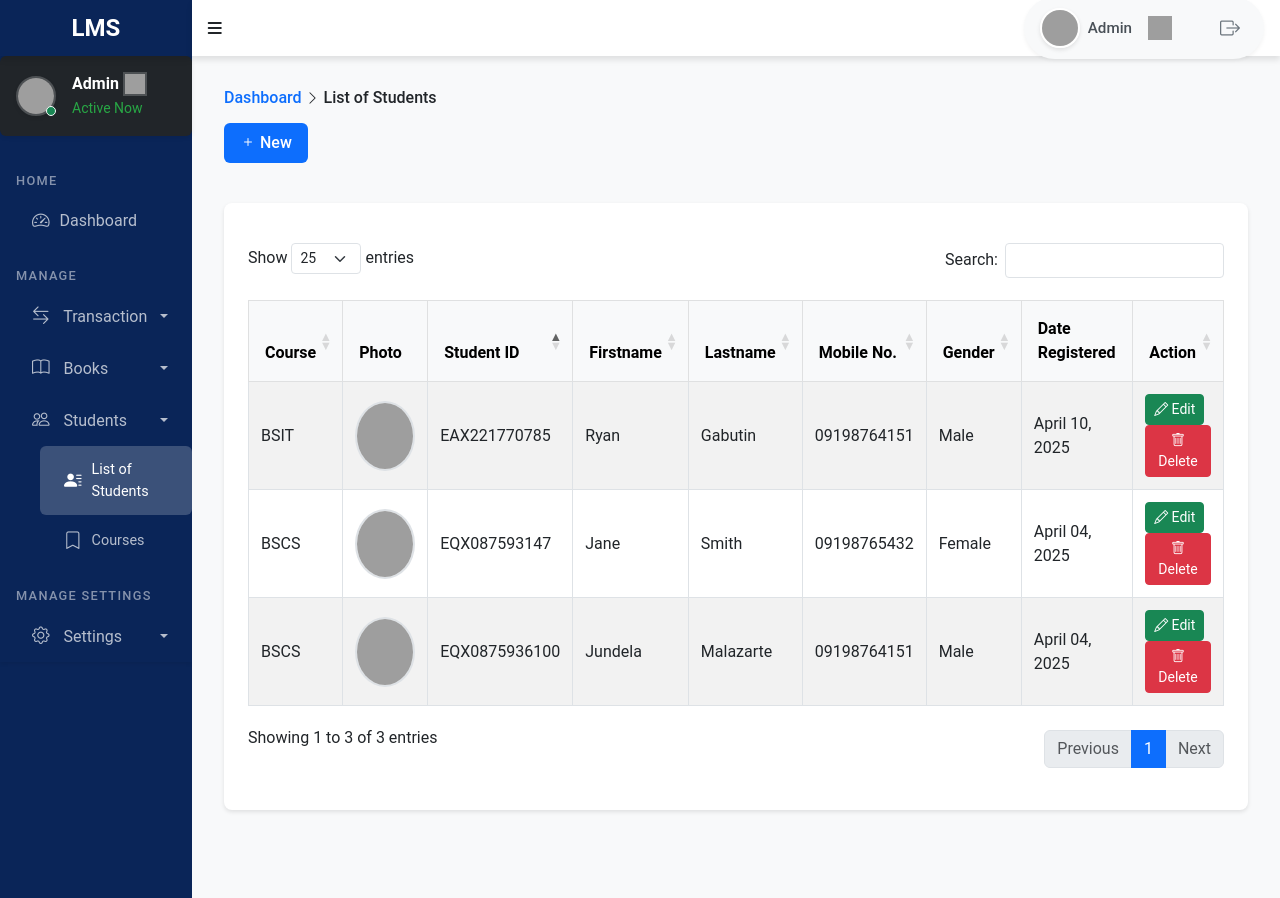
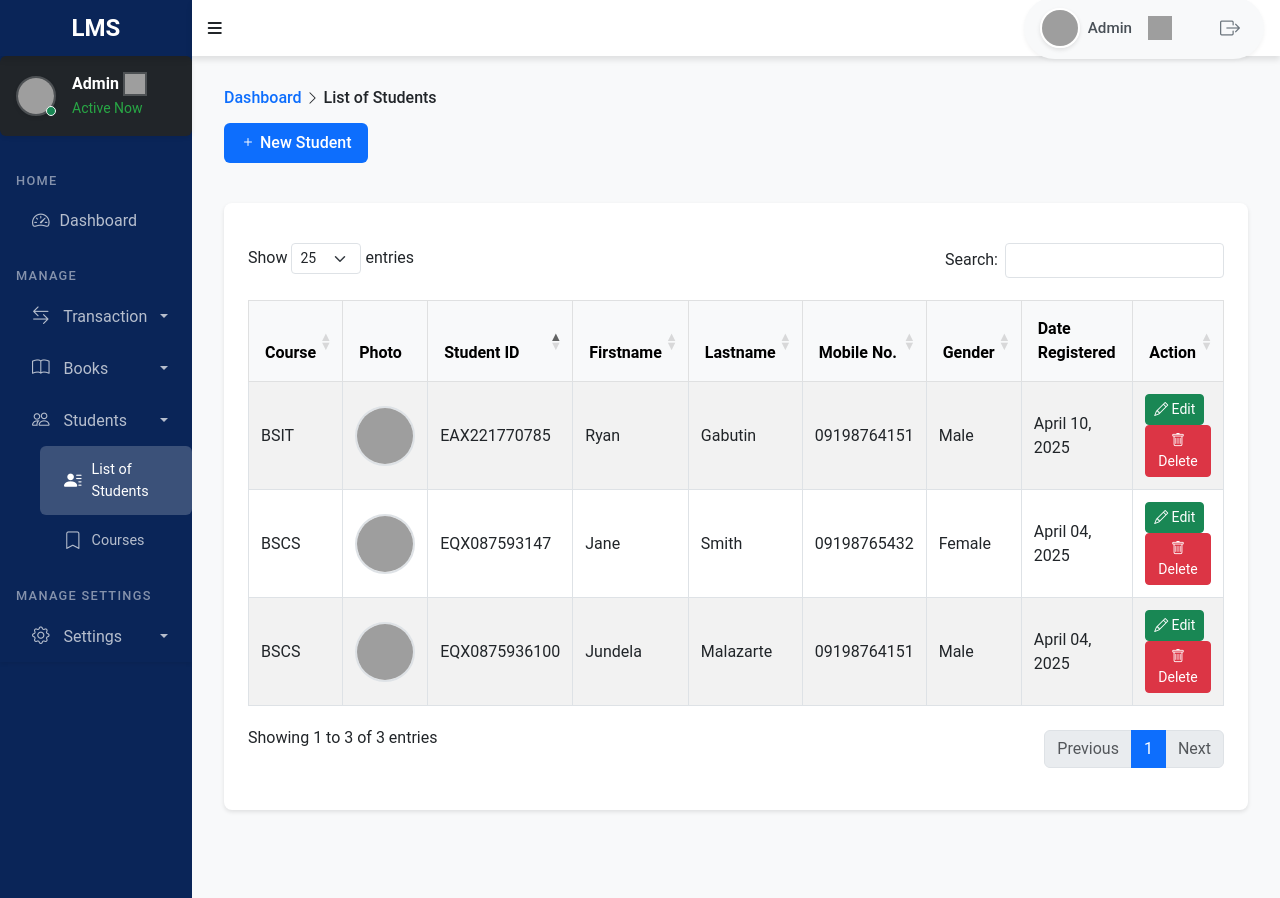
Before and after one commit to gabutin12/Borrow-LMS, a PHP site: page /list_students.php in a window 1280 px wide. Run offline with PHP 8.4, Linux system fonts and the light colour scheme; a user stored in the database is signed in; data comes from the database, SQL or seed files in the repository; some libraries are stand-ins or nearby versions; grey boxes are pictures that could not be loaded.

Commit message:
new buttons updated

```diff
--- a/borrow.php
+++ b/borrow.php
@@ -48,7 +48,7 @@ require_once 'db_connection.php';
             <!-- Student Selection Section -->
             <div class="card shadow-sm mb-4">
                 <div class="card-body">
-                    <h5 class="card-title mb-3">Select Student</h5>
+                    <!-- <h5 class="card-title mb-3">Select Student</h5> -->
                     <div class="row align-items-center">
                         <!-- Student Dropdown -->
                         <div class="col-md-8">
--- a/category.php
+++ b/category.php
@@ -46,7 +46,7 @@ require_once 'db_connection.php';
                 Category
             </h6>
             <button class="btn btn-primary mb-3">
-                <i class="bi bi-plus"></i> New
+                <i class="bi bi-plus"></i> New Category
             </button>
         </div>
 
--- a/courses.php
+++ b/courses.php
@@ -52,7 +52,7 @@ require_once 'db_connection.php';
                 Courses
             </h6>
             <button class="btn btn-primary mb-3">
-                <i class="bi bi-plus"></i> New
+                <i class="bi bi-plus"></i> New Courses
             </button>
         </div>
 
--- a/list_books.php
+++ b/list_books.php
@@ -52,7 +52,7 @@ require_once 'db_connection.php';
                 List of Books
             </h6>
             <button class="btn btn-primary mb-3">
-                <i class="bi bi-plus"></i> New
+                <i class="bi bi-plus"></i> New Book
             </button>
         </div>
 
--- a/list_students.php
+++ b/list_students.php
@@ -61,7 +61,7 @@ require_once 'db_connection.php'; // Ensure this file contains your database con
                 List of Students
             </h6>
             <button class="btn btn-primary mb-3">
-                <i class="bi bi-plus"></i> New
+                <i class="bi bi-plus"></i> New Student
             </button>
         </div>
 
@@ -90,7 +90,7 @@ require_once 'db_connection.php'; // Ensure this file contains your database con
                         while ($row = mysqli_fetch_assoc($result)) {
                             echo "<tr>";
                             echo "<td>" . htmlspecialchars($row['course']) . "</td>";
-                            echo "<td><img src='" . htmlspecialchars($row['photo']) . "' class='rounded-circle' width='60' height='70' alt='Student Photo style='display: block; margin-left: auto; margin-right: auto;'></td>";
+                            echo "<td><img src='" . htmlspecialchars($row['photo']) . "' class='rounded-circle' width='60' height='60' alt='Student Photo style='display: block; margin-left: auto; margin-right: auto;'></td>";
                             echo "<td>" . htmlspecialchars($row['student_id']) . "</td>";
                             echo "<td>" . htmlspecialchars($row['firstname']) . "</td>";
                             echo "<td>" . htmlspecialchars($row['lastname']) . "</td>";
```
